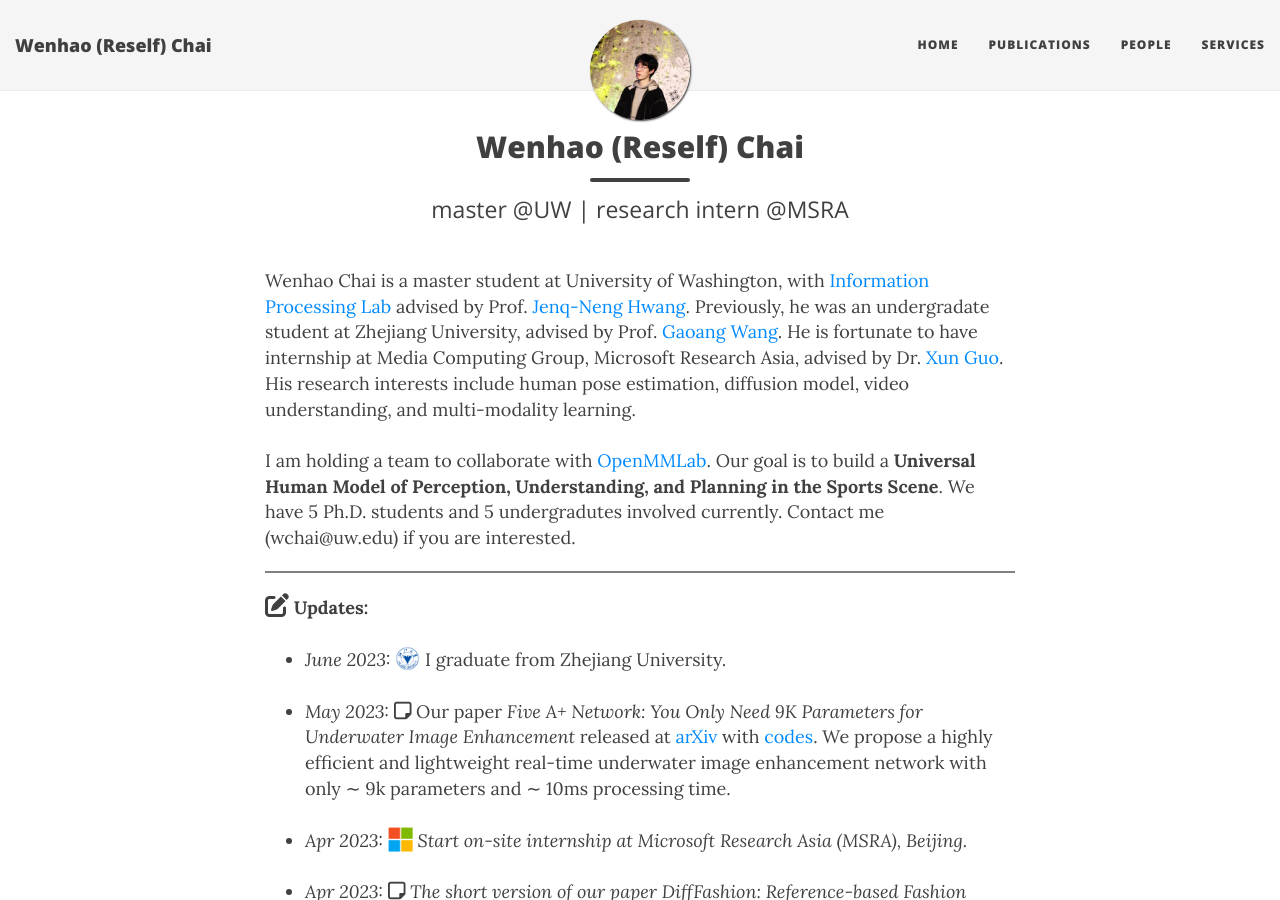
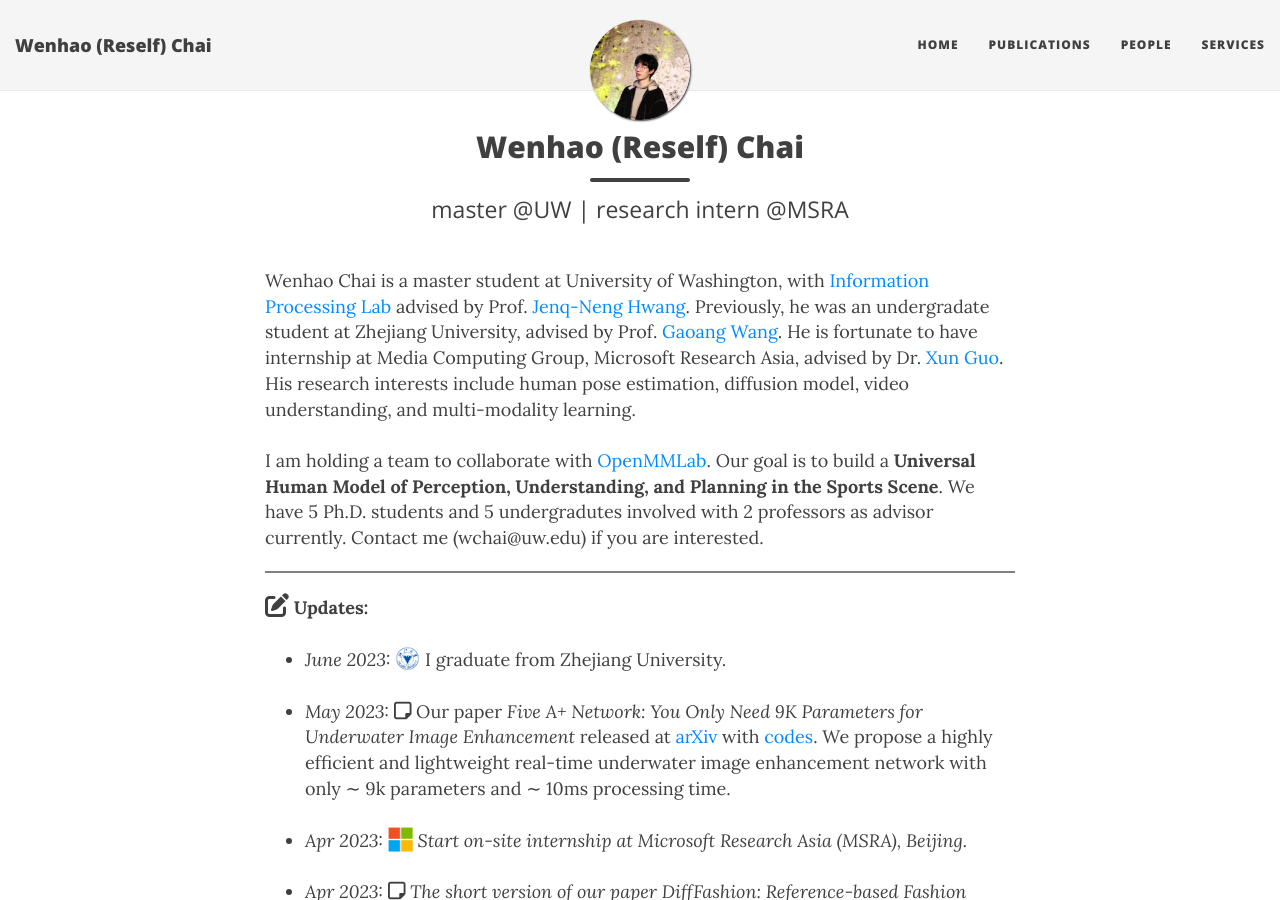
Before and after one commit to hikomal/hikomal.github.io, a Jekyll site: the page built from index.html, in a window 1280 px wide and 900 px high. Built offline with Jekyll 4.4.1, drawn with Linux system fonts in a browser that asks for light colours; nearby versions of some CDN libraries; the list of posts is cut into pages by our own code.

Commit message:
Update index.html

```diff
--- a/index.html
+++ b/index.html
@@ -13,7 +13,7 @@
 Wenhao Chai is a master student at University of Washington, with <a href="https://ipl-uw.github.io/">Information Processing Lab</a> advised by Prof. <a href="https://people.ece.uw.edu/hwang/">Jenq-Neng Hwang</a>. Previously, he was an undergradate student at Zhejiang University, advised by Prof. <a href="https://person.zju.edu.cn/en/gaoangwang/">Gaoang Wang</a>. He is fortunate to have internship at Media Computing Group, Microsoft Research Asia, advised by Dr. <a href="https://scholar.google.com/citations?user=Ow4R8-EAAAAJ&hl=en&oi=ao">Xun Guo</a>. His research interests include human pose estimation, diffusion model, video understanding, and multi-modality learning.
 <br>
 <br>
-I am holding a team to collaborate with <a href="https://github.com/open-mmlab">OpenMMLab</a>. Our goal is to build a <b>Universal Human Model of Perception, Understanding, and Planning in the Sports Scene</b>. We have 5 Ph.D. students and 5 undergradutes involved currently. Contact me (wchai@uw.edu) if you are interested.
+I am holding a team to collaborate with <a href="https://github.com/open-mmlab">OpenMMLab</a>. Our goal is to build a <b>Universal Human Model of Perception, Understanding, and Planning in the Sports Scene</b>. We have 5 Ph.D. students and 5 undergradutes involved with 2 professors as advisor currently. Contact me (wchai@uw.edu) if you are interested.
 <br>
 <hr style="height:2px;border-width:0;color:gray;background-color:gray">
 <b><i class="fa-solid fa-pen-to-square" style="font-size:24px"></i> Updates:</b><br><br>
```
